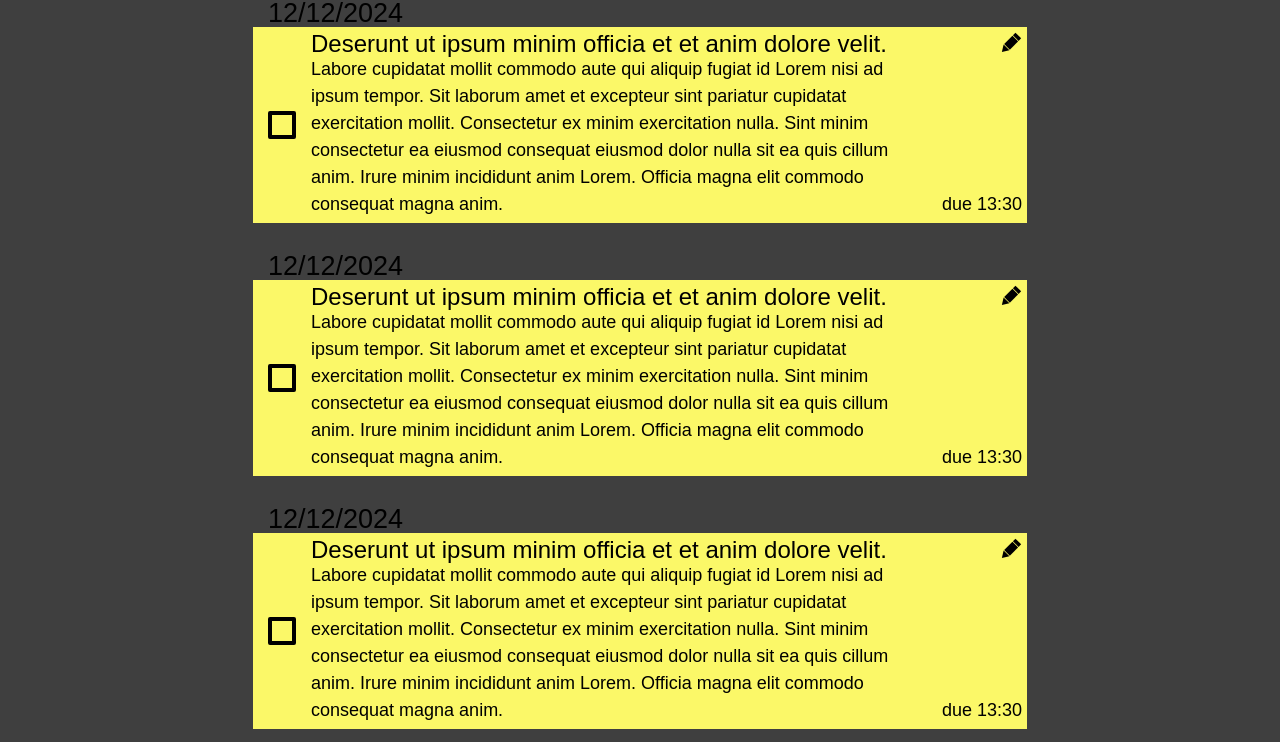
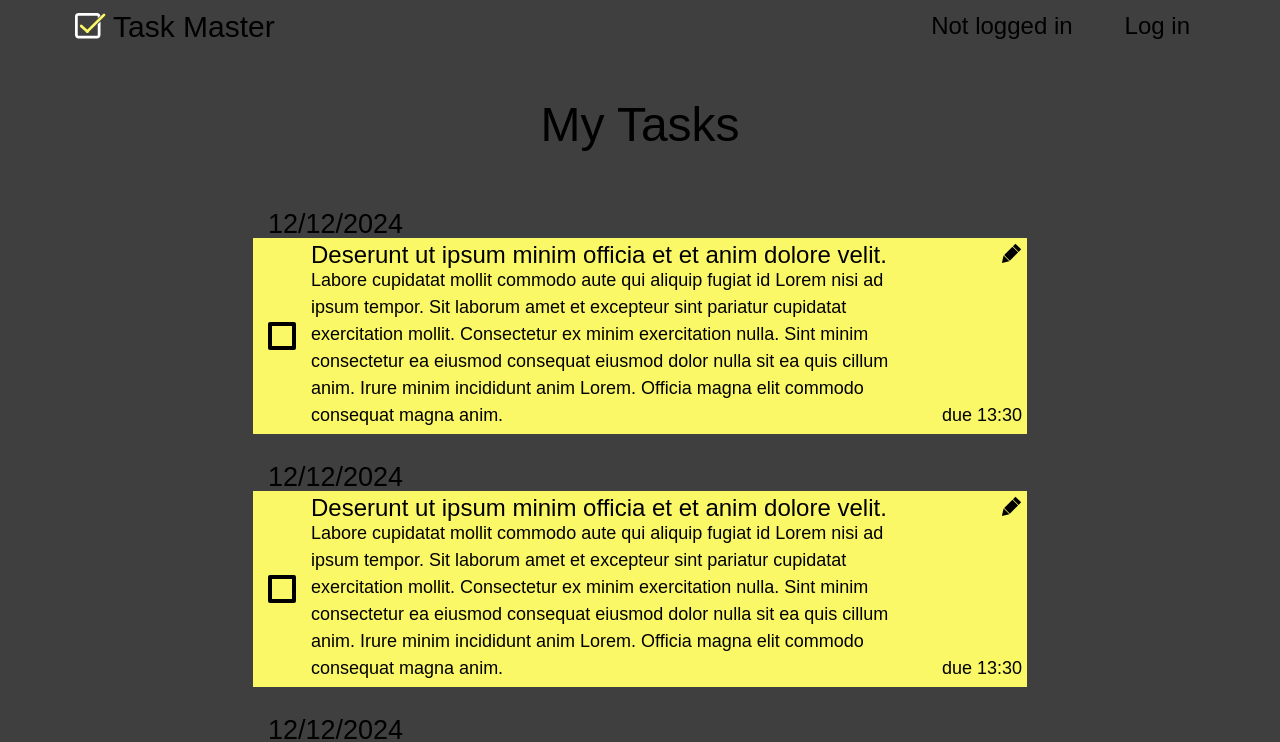
Before and after one commit to d3Lip7on/to-do-app-azure, a React (Create React App) app: page / in a window 1280 px wide. Shown: the top 742 px of the page. Built offline with nearby package versions, Linux system fonts and the light colour scheme.

Commit message:
added authorized content

```diff
--- a/src/app/App.tsx
+++ b/src/app/App.tsx
@@ -1,55 +1,7 @@
-import { TaskType } from '../entities/task';
-import { TaskList } from '../entities/task/ui/TaskList';
-
-const tasks: Array<TaskType> = [
-	{
-		title: 'Deserunt ut ipsum minim officia et et anim dolore velit.',
-		description:
-			'Labore cupidatat mollit commodo aute qui aliquip fugiat id Lorem nisi ad ipsum tempor. Sit laborum amet et excepteur sint pariatur cupidatat exercitation mollit. Consectetur ex minim exercitation nulla. Sint minim consectetur ea eiusmod consequat eiusmod dolor nulla sit ea quis cillum anim. Irure minim incididunt anim Lorem. Officia magna elit commodo consequat magna anim.',
-		color: '#FBF868',
-		hasTime: true,
-		id: '123',
-		isDone: false,
-		due: new Date('2024-12-12T13:30'),
-	},
-	{
-		title: 'Deserunt ut ipsum minim officia et et anim dolore velit.',
-		description:
-			'Labore cupidatat mollit commodo aute qui aliquip fugiat id Lorem nisi ad ipsum tempor. Sit laborum amet et excepteur sint pariatur cupidatat exercitation mollit. Consectetur ex minim exercitation nulla. Sint minim consectetur ea eiusmod consequat eiusmod dolor nulla sit ea quis cillum anim. Irure minim incididunt anim Lorem. Officia magna elit commodo consequat magna anim.',
-		color: '#FBF868',
-		hasTime: true,
-		id: '123',
-		isDone: false,
-		due: new Date('2024-12-12T13:30'),
-	},
-	{
-		title: 'Deserunt ut ipsum minim officia et et anim dolore velit.',
-		description:
-			'Labore cupidatat mollit commodo aute qui aliquip fugiat id Lorem nisi ad ipsum tempor. Sit laborum amet et excepteur sint pariatur cupidatat exercitation mollit. Consectetur ex minim exercitation nulla. Sint minim consectetur ea eiusmod consequat eiusmod dolor nulla sit ea quis cillum anim. Irure minim incididunt anim Lorem. Officia magna elit commodo consequat magna anim.',
-		color: '#FBF868',
-		hasTime: true,
-		id: '123',
-		isDone: false,
-		due: new Date('2024-12-12T13:30'),
-	},
-	{
-		title: 'Deserunt ut ipsum minim officia et et anim dolore velit.',
-		description:
-			'Labore cupidatat mollit commodo aute qui aliquip fugiat id Lorem nisi ad ipsum tempor. Sit laborum amet et excepteur sint pariatur cupidatat exercitation mollit. Consectetur ex minim exercitation nulla. Sint minim consectetur ea eiusmod consequat eiusmod dolor nulla sit ea quis cillum anim. Irure minim incididunt anim Lorem. Officia magna elit commodo consequat magna anim.',
-		color: '#FBF868',
-		hasTime: true,
-		id: '123',
-		isDone: false,
-		due: new Date('2024-12-12T13:30'),
-	},
-];
+import { Page } from '../page/Page';
 
 function App() {
-	return (
-		<div className="max-w-[774px] m-auto">
-			<TaskList tasks={tasks} onEditTask={(task) => {}} />
-		</div>
-	);
+	return <Page />;
 }
 
 export default App;
--- a/src/entities/task/index.ts
+++ b/src/entities/task/index.ts
@@ -1,2 +1,2 @@
-export { TaskCard } from './ui/TaskCard';
+export { TaskList } from './ui/TaskList';
 export type { TaskType } from './model/types/TaskType';
--- a/src/page/Page.tsx
+++ b/src/page/Page.tsx
@@ -1,15 +1,15 @@
+import { AuthorizedContent } from './content/AuthorizedContent';
 import { NotAuthorizedContent } from './content/NotAuthorizedContent';
 import { Footer } from './layout/Footed';
 import { Header } from './layout/Header';
 
 export function Page() {
+	const isAuthorized = true;
 	return (
-		<div className="relative w-full ">
-			<div className="flex flex-col h-[100vh]">
+		<div className="relative w-full pb-[100px]">
+			<div className="flex flex-col min-h-[100vh]">
 				<Header />
-				<div className="flex-grow">
-					<NotAuthorizedContent />
-				</div>
+				<div className="flex-grow">{isAuthorized ? <AuthorizedContent /> : <NotAuthorizedContent />}</div>
 			</div>
 			<div className="absolute bottom-0 left-0 right-0">
 				<Footer />
--- /dev/null
+++ b/src/page/content/AuthorizedContent.tsx
@@ -0,0 +1,13 @@
+import { TaskList, TaskType } from '../../entities/task';
+import { tasks } from '../mock/data/tasks';
+
+export function AuthorizedContent() {
+	return (
+		<div className="pt-[37px] px-[10px]">
+			<h1 className="text-[48px] text-text-secondary text-center mb-[50px]">My Tasks</h1>
+			<div className="max-w-[774px] m-auto">
+				<TaskList tasks={tasks} onEditTask={(task) => {}} />
+			</div>
+		</div>
+	);
+}
--- /dev/null
+++ b/src/page/mock/data/tasks.ts
@@ -0,0 +1,44 @@
+import { TaskType } from '../../../entities/task';
+
+export const tasks: Array<TaskType> = [
+	{
+		title: 'Deserunt ut ipsum minim officia et et anim dolore velit.',
+		description:
+			'Labore cupidatat mollit commodo aute qui aliquip fugiat id Lorem nisi ad ipsum tempor. Sit laborum amet et excepteur sint pariatur cupidatat exercitation mollit. Consectetur ex minim exercitation nulla. Sint minim consectetur ea eiusmod consequat eiusmod dolor nulla sit ea quis cillum anim. Irure minim incididunt anim Lorem. Officia magna elit commodo consequat magna anim.',
+		color: '#FBF868',
+		hasTime: true,
+		id: '123',
+		isDone: false,
+		due: new Date('2024-12-12T13:30'),
+	},
+	{
+		title: 'Deserunt ut ipsum minim officia et et anim dolore velit.',
+		description:
+			'Labore cupidatat mollit commodo aute qui aliquip fugiat id Lorem nisi ad ipsum tempor. Sit laborum amet et excepteur sint pariatur cupidatat exercitation mollit. Consectetur ex minim exercitation nulla. Sint minim consectetur ea eiusmod consequat eiusmod dolor nulla sit ea quis cillum anim. Irure minim incididunt anim Lorem. Officia magna elit commodo consequat magna anim.',
+		color: '#FBF868',
+		hasTime: true,
+		id: '123',
+		isDone: false,
+		due: new Date('2024-12-12T13:30'),
+	},
+	{
+		title: 'Deserunt ut ipsum minim officia et et anim dolore velit.',
+		description:
+			'Labore cupidatat mollit commodo aute qui aliquip fugiat id Lorem nisi ad ipsum tempor. Sit laborum amet et excepteur sint pariatur cupidatat exercitation mollit. Consectetur ex minim exercitation nulla. Sint minim consectetur ea eiusmod consequat eiusmod dolor nulla sit ea quis cillum anim. Irure minim incididunt anim Lorem. Officia magna elit commodo consequat magna anim.',
+		color: '#FBF868',
+		hasTime: true,
+		id: '123',
+		isDone: false,
+		due: new Date('2024-12-12T13:30'),
+	},
+	{
+		title: 'Deserunt ut ipsum minim officia et et anim dolore velit.',
+		description:
+			'Labore cupidatat mollit commodo aute qui aliquip fugiat id Lorem nisi ad ipsum tempor. Sit laborum amet et excepteur sint pariatur cupidatat exercitation mollit. Consectetur ex minim exercitation nulla. Sint minim consectetur ea eiusmod consequat eiusmod dolor nulla sit ea quis cillum anim. Irure minim incididunt anim Lorem. Officia magna elit commodo consequat magna anim.',
+		color: '#FBF868',
+		hasTime: true,
+		id: '123',
+		isDone: false,
+		due: new Date('2024-12-12T13:30'),
+	},
+];
```
